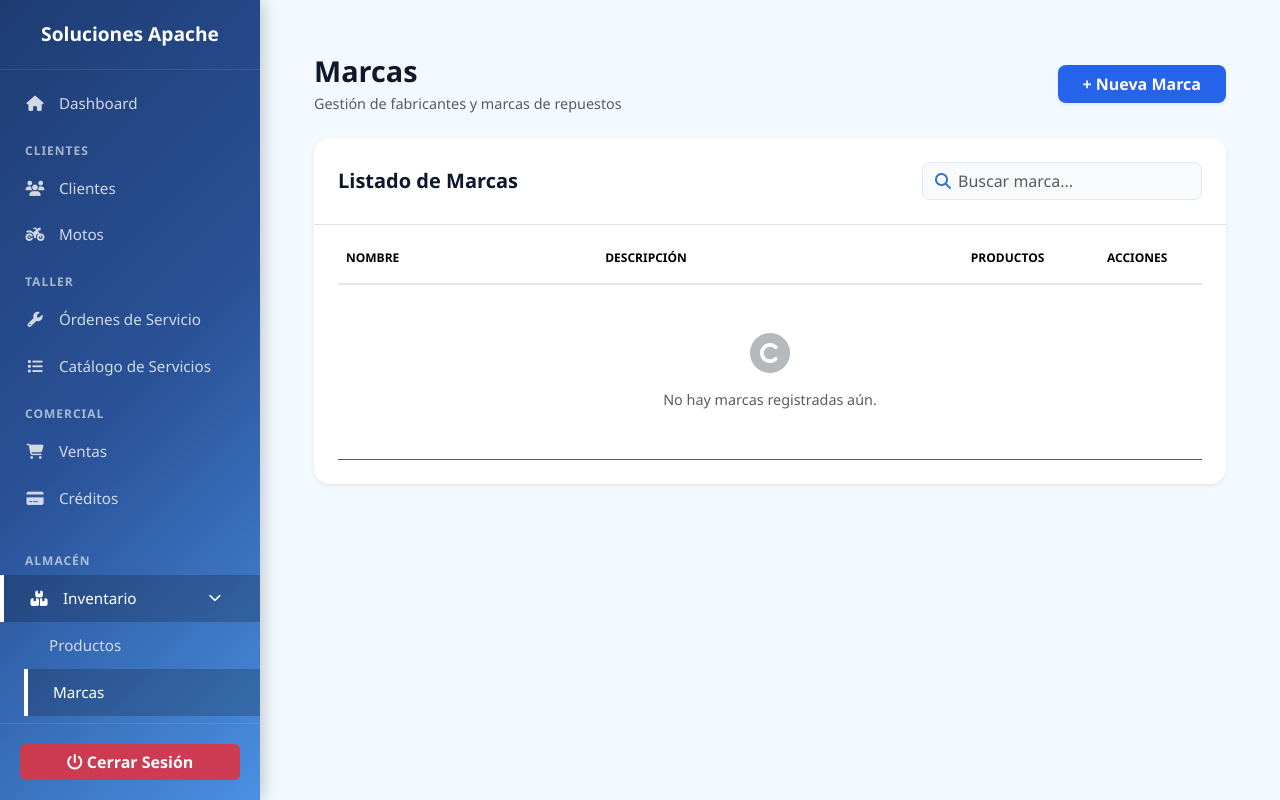
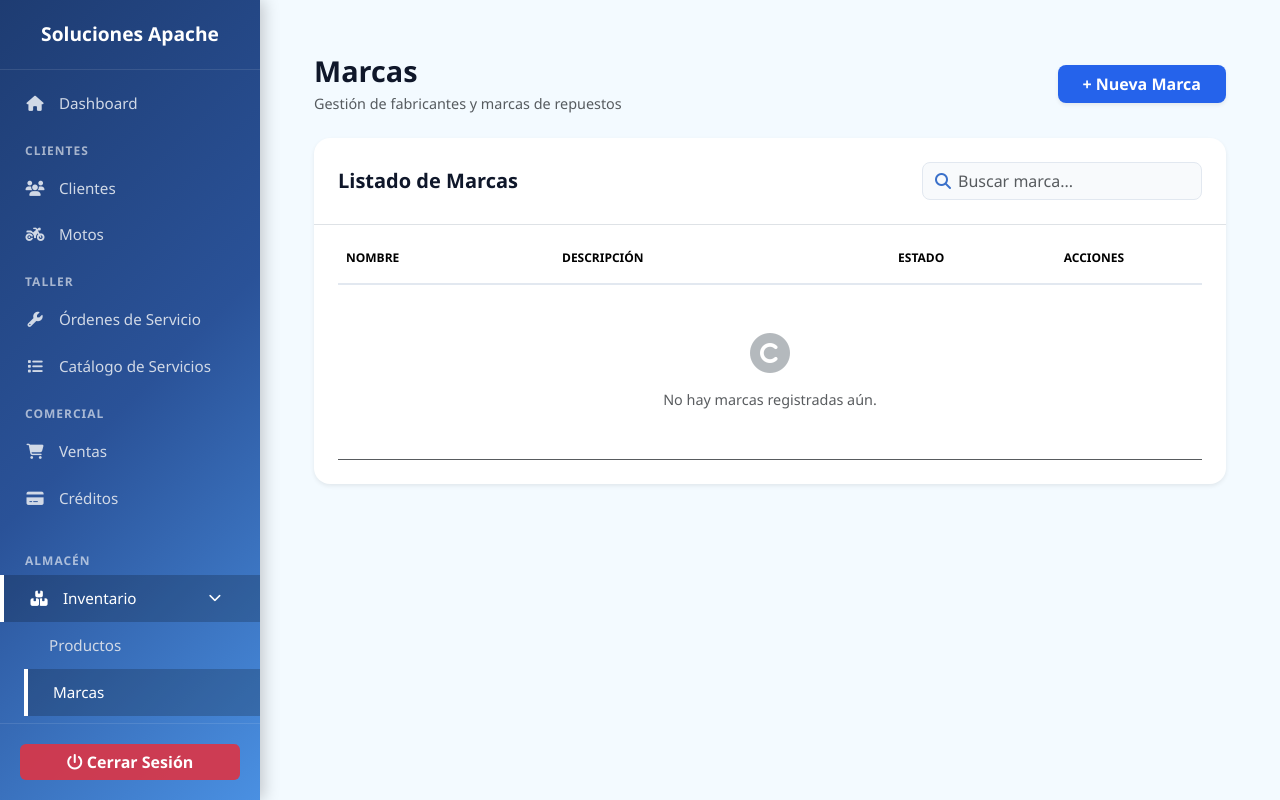
Before and after one commit to Marii060/SolucionesApache, a Django app: page /inventario/marcas/ in a window 1280 px wide. Run offline with Django 5.2, Linux system fonts and the light colour scheme; the visitor is signed in with stand-in values (Sample User, id 1); data that the repository does not hold is empty; some libraries are stand-ins or nearby versions.

Commit message:
Actualizar interfaz de lista_marcas: añadir columna de estado y botones de toggle

```diff
--- a/inventario/templates/inventario/lista_marcas.html
+++ b/inventario/templates/inventario/lista_marcas.html
@@ -13,6 +13,7 @@
             + Nueva Marca
         </a>
     </div>
+
     <div class="card shadow-sm border-0 rounded-4">
         <div class="card-body p-0">
             <div class="d-flex flex-wrap justify-content-between align-items-center p-4 border-bottom">
@@ -31,10 +32,10 @@
                 <table class="table align-middle table-hover border-bottom-0" style="margin-bottom: 0;">
                     <thead>
                         <tr class="text-uppercase text-muted" style="font-size: 0.75rem; font-weight: 700; border-bottom: 2px solid #e2e8f0;">
-                            <th class="pb-3" style="width: 30%; border: none;">Nombre</th>
-                            <th class="pb-3" style="width: 40%; border: none;">Descripción</th>
-                            <th class="pb-3 text-center" style="width: 15%; border: none;">Productos</th>
-                            <th class="pb-3 text-center" style="width: 15%; border: none;">Acciones</th>
+                            <th class="pb-3" style="width: 25%; border: none;">Nombre</th>
+                            <th class="pb-3" style="width: 35%; border: none;">Descripción</th>
+                            <th class="pb-3 text-center" style="width: 15%; border: none;">Estado</th>
+                            <th class="pb-3 text-center" style="width: 25%; border: none;">Acciones</th>
                         </tr>
                     </thead>
                     <tbody style="font-size: 0.9rem;">
@@ -43,15 +44,30 @@
                             <td class="fw-bold text-dark">{{ marca.nombre }}</td>
                             <td class="text-muted text-break">{{ marca.descripcion|default:"---" }}</td>
 
-                            <td class="text-center fw-bold text-dark">
-                                <span class="px-2.5 py-1 rounded-3" style="background-color: #f8fafc; border: 1px solid #e2e8f0;">
-                                    {{ marca.producto_set.count }}
-                                </span>
+                            <td class="text-center">
+                                {% if marca.estado %}
+                                    <span class="badge" style="background-color: #dcfce7; color: #166534; border-radius: 6px;">Activo</span>
+                                {% else %}
+                                    <span class="badge" style="background-color: #fee2e2; color: #991b1b; border-radius: 6px;">Inactivo</span>
+                                {% endif %}
                             </td>
 
                             <td class="text-center">
-                                <a href="{% url 'inventario:editar_marca' marca.id_marca %}" class="btn btn-sm me-1" style="background-color: #fff7ed; color: #ea580c; border: 1px solid #fdba74; border-radius: 6px;" title="Editar"><i class="fa-solid fa-pen"></i></a>
-                                <a href="{% url 'inventario:cambiar_estado_marca' marca.id_marca %}" class="btn btn-sm" style="background-color: #fef2f2; color: #dc2626; border: 1px solid #fca5a5; border-radius: 6px;" title="Activar/Desactivar"><i class="fa-solid fa-trash"></i></a>
+                                <a href="{% url 'inventario:editar_marca' marca.id_marca %}" class="btn btn-sm me-1" style="background-color: #fff7ed; color: #ea580c; border: 1px solid #fdba74; border-radius: 6px;" title="Editar">
+                                    <i class="fa-solid fa-pen"></i>
+                                </a>
+
+                                <a href="{% url 'inventario:cambiar_estado_marca' marca.id_marca %}" class="btn btn-sm"
+                                   style="background-color: {% if marca.estado %}#fef2f2{% else %}#f0fdf4{% endif %};
+                                          color: {% if marca.estado %}#dc2626{% else %}#16a34a{% endif %};
+                                          border: 1px solid {% if marca.estado %}#fca5a5{% else %}#bbf7d0{% endif %}; border-radius: 6px;"
+                                   title="{% if marca.estado %}Desactivar{% else %}Activar{% endif %}">
+                                   {% if marca.estado %}
+                                       <i class="fa-solid fa-ban"></i>
+                                   {% else %}
+                                       <i class="fa-solid fa-check"></i>
+                                   {% endif %}
+                                </a>
                             </td>
                         </tr>
                         {% empty %}
```
